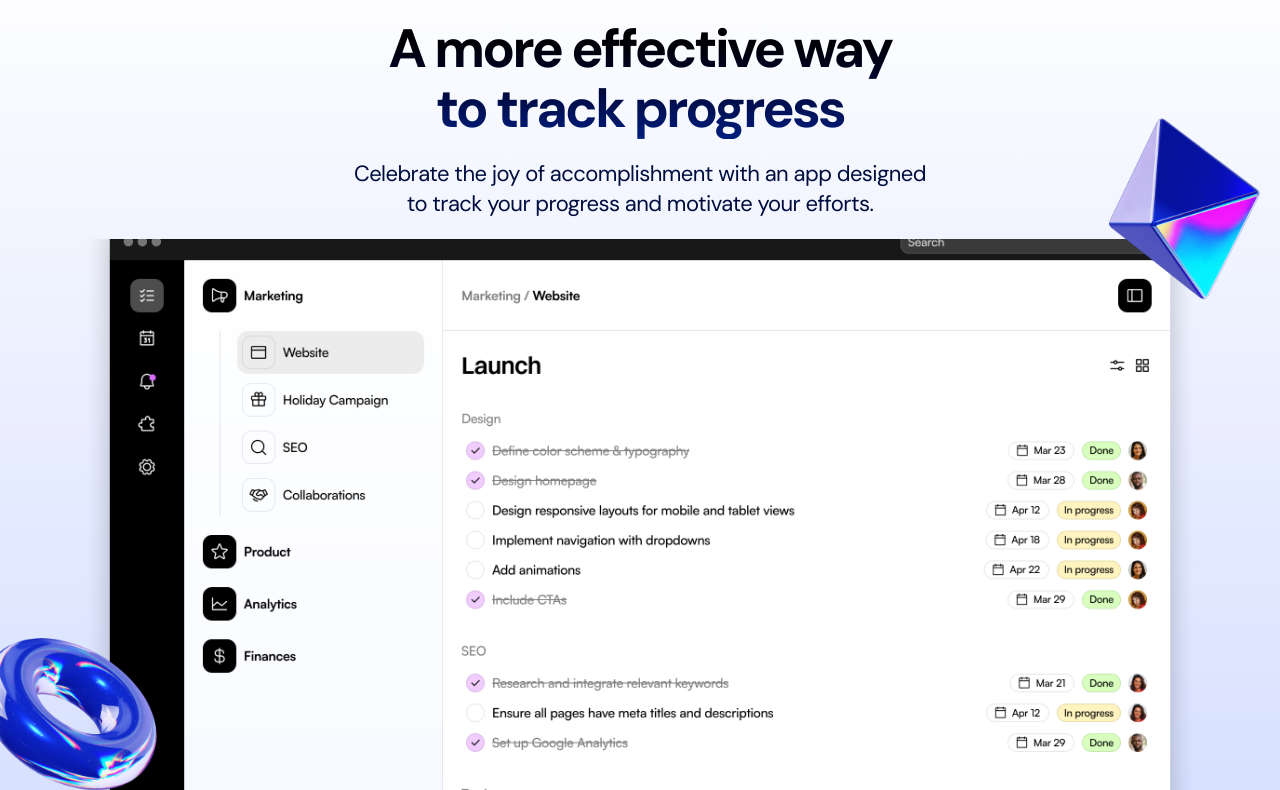
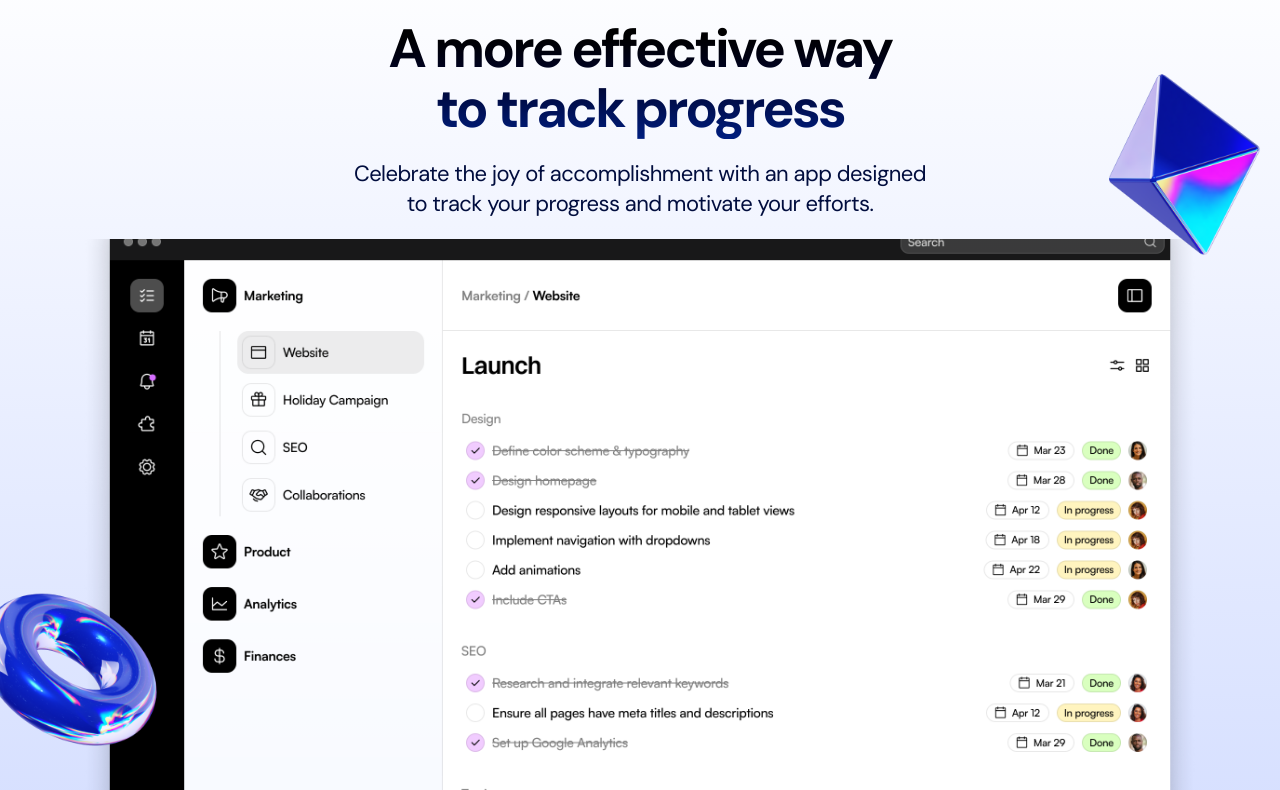
Before and after one commit to Meetkamal256/saas-landing-page, a Next.js app: page / in a window 1280 px wide. Shown: the part 1030-1820 px from the top of the page. Built offline with nearby package versions, Linux system fonts and the light colour scheme.

Commit message:
feat(hero): add scroll  animations to productShowcase section graphics

```diff
--- a/app/sections/ProductShowcase.tsx
+++ b/app/sections/ProductShowcase.tsx
@@ -1,8 +1,23 @@
+"use client";
+
 import Image from "next/image";
+import { motion, useScroll, useTransform } from "framer-motion";
+import { useRef } from "react";
 
 export const ProductShowcase = () => {
+  const sectionRef = useRef(null);
+  const { scrollYProgress } = useScroll({
+    target: sectionRef,
+    offset: ["start end", "end start"],
+  });
+
+  const translateY = useTransform(scrollYProgress, [0, 1], [150, -150]);
+
   return (
-    <section className="pt-8 pb-20 md:pt-5 md:pb-10 bg-gradient-to-b from-[#ffff] to-[#D2DCFF] overflow-x-clip">
+    <section
+      ref={sectionRef}
+      className="pt-8 pb-20 md:pt-5 md:pb-10 bg-gradient-to-b from-[#ffff] to-[#D2DCFF] overflow-x-clip"
+    >
       <div className="container">
         <div className="flex justify-center">
           <div className="tag">Boost your productivity</div>
@@ -25,19 +40,25 @@ export const ProductShowcase = () => {
             className="object-cover"
             priority
           />
-          <Image
+          <motion.img
             src="/assets/pyramid.png"
             alt="pyramid image"
             width={200}
             height={200}
             className="hidden md:flex absolute -right-20 -top-32"
+            style={{
+              translateY: translateY,
+            }}
           />
-          <Image
+          <motion.img
             src="/assets/tube.png"
             alt="tube image"
             width={200}
             height={200}
             className="hidden md:block absolute bottom-15 -left-28"
+            style={{
+              translateY: translateY,
+            }}
           />
         </div>
       </div>
```
